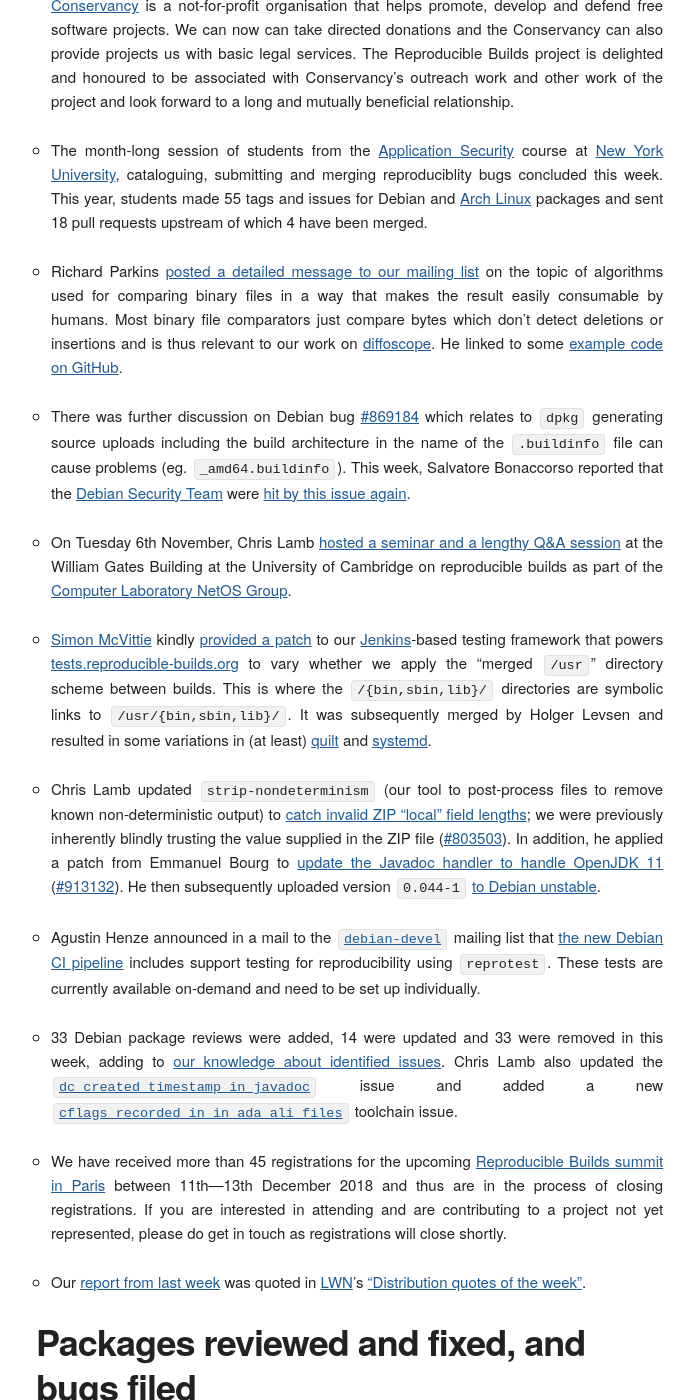
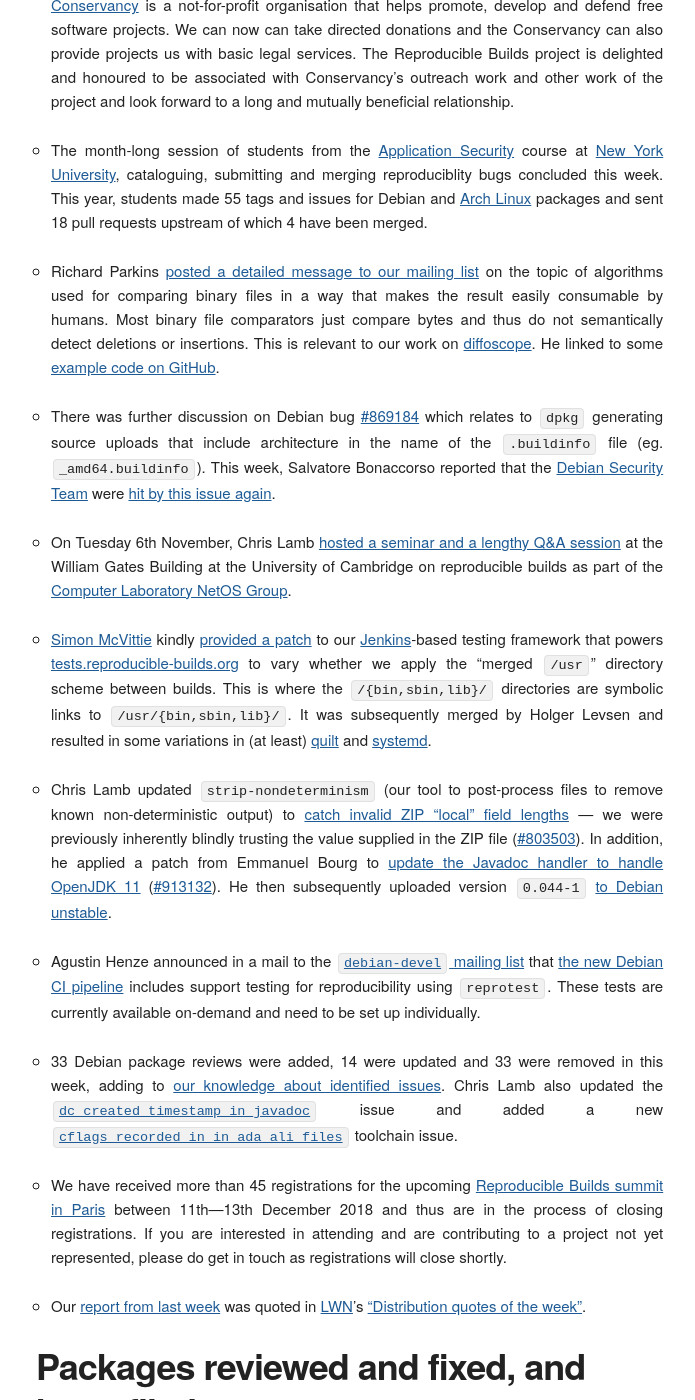
Before and after one commit to prototypefund/reproducible-website, a Jekyll site: the page built from _blog/posts/185.md, in a window 1280 px wide and 1400 px high, scrolled down 777 px. Shown: the whole window, without its empty margins (124-819 px from the left). Built offline with Jekyll 4.4.1, drawn with Linux system fonts in a browser that asks for light colours; some web fonts are replaced; some of the changed text lies outside the part shown.

Commit message:
Misc cosmetic changes.

```diff
--- a/_blog/posts/185.md
+++ b/_blog/posts/185.md
@@ -13,17 +13,17 @@
 
 * The month-long session of students from the [Application Security](http://bulletin.engineering.nyu.edu/preview_course_nopop.php?catoid=9&coid=23997) course at [New York University](https://www.nyu.edu/), cataloguing, submitting and merging reproduciblity bugs concluded this week. This year, students made 55 tags and issues for Debian and [Arch Linux](https://www.archlinux.org/) packages and sent 18 pull requests upstream of which 4 have been merged.
 
-* Richard Parkins [posted a detailed message to our mailing list](https://lists.reproducible-builds.org/pipermail/rb-general/2018-November/001251.html) on the topic of algorithms used for comparing binary files in a way that makes the result easily consumable by humans. Most binary file comparators just compare bytes which don't detect deletions or insertions and is thus relevant to our work on [diffoscope](https://diffoscope.org/). He linked to some [example code on GitHub](https://github.com/rparkins999/bindiff).
+* Richard Parkins [posted a detailed message to our mailing list](https://lists.reproducible-builds.org/pipermail/rb-general/2018-November/001251.html) on the topic of algorithms used for comparing binary files in a way that makes the result easily consumable by humans. Most binary file comparators just compare bytes and thus do not semantically detect deletions or insertions. This is relevant to our work on [diffoscope](https://diffoscope.org/). He linked to some [example code on GitHub](https://github.com/rparkins999/bindiff).
 
-* There was further discussion on Debian bug [#869184](https://bugs.debian.org/869184) which relates to `dpkg` generating source uploads including the build architecture in the name of the `.buildinfo` file can cause problems (eg. `_amd64.buildinfo`). This week, Salvatore Bonaccorso reported that the [Debian Security Team](https://wiki.debian.org/Teams/Security) were [hit by this issue again](https://bugs.debian.org/869184#60).
+* There was further discussion on Debian bug [#869184](https://bugs.debian.org/869184) which relates to `dpkg` generating source uploads that include architecture in the name of the `.buildinfo` file (eg. `_amd64.buildinfo`). This week, Salvatore Bonaccorso reported that the [Debian Security Team](https://wiki.debian.org/Teams/Security) were [hit by this issue again](https://bugs.debian.org/869184#60).
 
 * On Tuesday 6th November, Chris Lamb [hosted a seminar and a lengthy Q&A session](http://talks.cam.ac.uk/talk/index/114232) at the William Gates Building at the University of Cambridge on reproducible builds as part of the [Computer Laboratory NetOS Group](https://www.cl.cam.ac.uk/research/srg/netos/).
 
 * [Simon McVittie](http://smcv.pseudorandom.co.uk/) kindly [provided a patch](https://bugs.debian.org/901473#33) to our [Jenkins](https://jenkins.io/)-based testing framework that powers [tests.reproducible-builds.org](tests.reproducible-builds.org) to vary whether we apply the "merged `/usr`" directory scheme between builds. This is where the `/{bin,sbin,lib}/` directories are symbolic links to `/usr/{bin,sbin,lib}/`. It was subsequently merged by Holger Levsen and resulted in some variations in (at least) [quilt](https://tests.reproducible-builds.org/debian/rb-pkg/buster/amd64/diffoscope-results/quilt.html) and [systemd](https://tests.reproducible-builds.org/debian/rb-pkg/buster/amd64/diffoscope-results/systemd.html).
 
-*  Chris Lamb updated `strip-nondeterminism` (our tool to post-process files to remove known non-deterministic output) to [catch invalid ZIP "local" field lengths](https://salsa.debian.org/reproducible-builds/strip-nondeterminism/commit/e5f5008); we were previously inherently blindly trusting the value supplied in the ZIP file ([#803503](https://bugs.debian.org/803503)). In addition, he applied a patch from Emmanuel Bourg to [update the Javadoc handler to handle OpenJDK 11](https://salsa.debian.org/reproducible-builds/strip-nondeterminism/commit/f745484) ([#913132](https://bugs.debian.org/913132)). He then subsequently uploaded version `0.044-1` [to Debian unstable](https://tracker.debian.org/news/1001570/accepted-strip-nondeterminism-0044-1-source-all-into-unstable/).
+*  Chris Lamb updated `strip-nondeterminism` (our tool to post-process files to remove known non-deterministic output) to [catch invalid ZIP "local" field lengths](https://salsa.debian.org/reproducible-builds/strip-nondeterminism/commit/e5f5008) — we were previously inherently blindly trusting the value supplied in the ZIP file ([#803503](https://bugs.debian.org/803503)). In addition, he applied a patch from Emmanuel Bourg to [update the Javadoc handler to handle OpenJDK 11](https://salsa.debian.org/reproducible-builds/strip-nondeterminism/commit/f745484) ([#913132](https://bugs.debian.org/913132)). He then subsequently uploaded version `0.044-1` [to Debian unstable](https://tracker.debian.org/news/1001570/accepted-strip-nondeterminism-0044-1-source-all-into-unstable/).
 
-* Agustin Henze announced in a mail to the [`debian-devel`](https://lists.debian.org/debian-devel/) mailing list that [the new Debian CI pipeline](https://lists.debian.org/debian-devel/2018/11/msg00183.html) includes support testing for reproducibility using `reprotest`. These tests are currently available on-demand and need to be set up individually.
+* Agustin Henze announced in a mail to the [`debian-devel` mailing list](https://lists.debian.org/debian-devel/) that [the new Debian CI pipeline](https://lists.debian.org/debian-devel/2018/11/msg00183.html) includes support testing for reproducibility using `reprotest`. These tests are currently available on-demand and need to be set up individually.
 
 * 33 Debian package reviews were added, 14 were updated and 33 were removed in this week, adding to [our knowledge about identified issues](https://tests.reproducible-builds.org/debian/index_issues.html). Chris Lamb also updated the [`dc_created_timestamp_in_javadoc`](https://salsa.debian.org/reproducible-builds/reproducible-notes/commit/1b314210) issue and added a new [`cflags_recorded_in_in_ada_ali_files`](https://salsa.debian.org/reproducible-builds/reproducible-notes/commit/f3c2f1be) toolchain issue.
 
```
Also changed, not shown: other parts of _blog/posts/185.md (+1 -1 lines).
